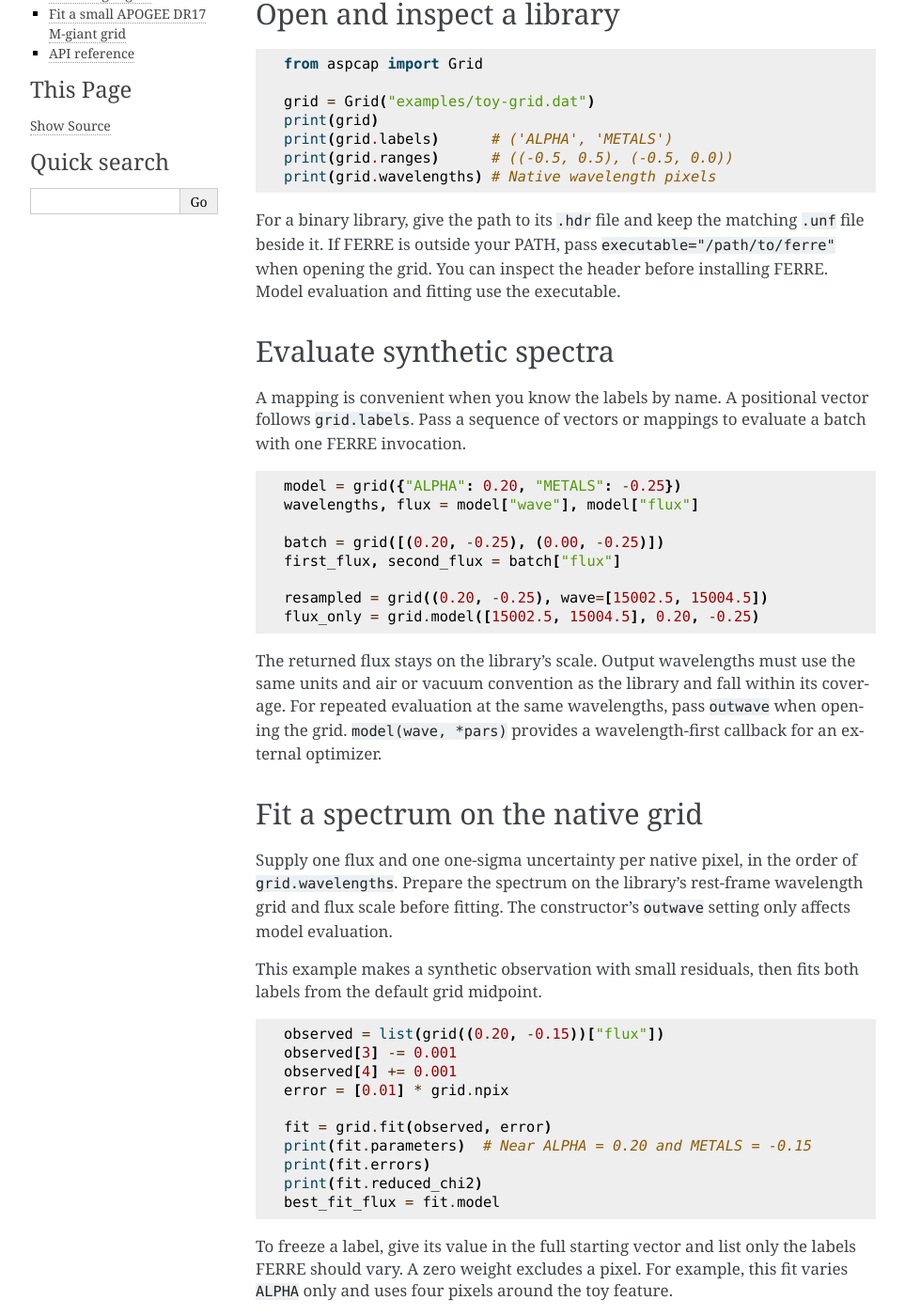
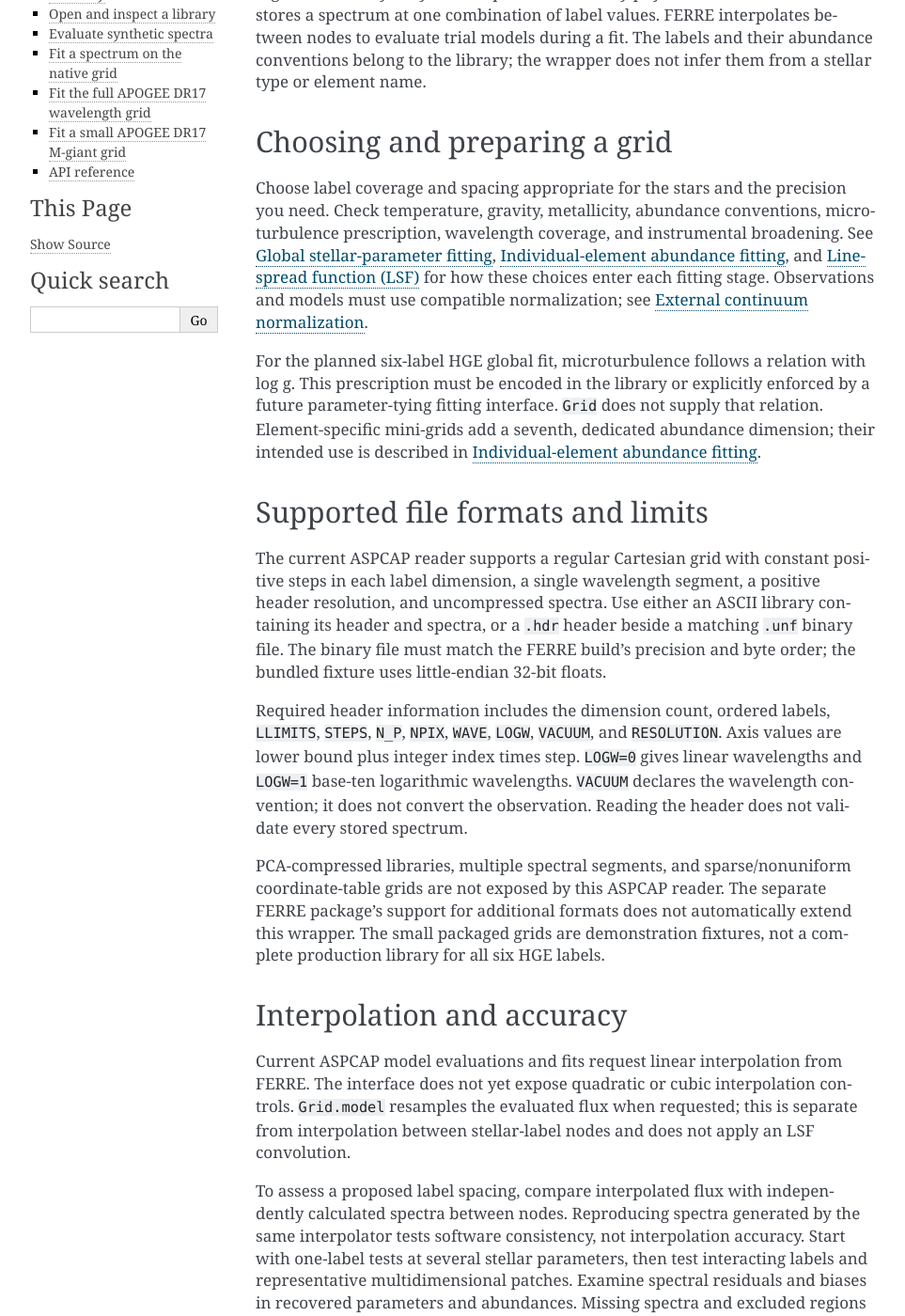
Before and after one commit to dnidever/aspcap, a Sphinx documentation site: the page built from docs/grid.rst, in a window 1280 px wide and 1400 px high, scrolled down 237 px. Shown: the whole window at 94% size, without its empty margins (148-1111 px from the left). Built offline with Sphinx 7.4.7, drawn with Linux system fonts in a browser that asks for light colours; some of the changed text lies outside the part shown.

Commit message:
Add topic guides for grids, LSF, normalization, and both fitting stages

```diff
--- /dev/null
+++ b/docs/element-fitting.rst
@@ -0,0 +1,102 @@
+Individual-element abundance fitting
+====================================
+
+After :doc:`global-fitting`, fit each target element in selected spectral
+windows. Hold all grid dimensions fixed except the abundance dimension,
+which is varied to fit the target element's abundance. Retain the supplied
+continuum throughout this stage.
+
+Choosing the abundance dimension
+--------------------------------
+
+Conventional grids use an existing abundance dimension: alpha elements can use
+``[alpha/M]``, carbon and nitrogen their respective dimensions, and other
+elements ``[M/H]``. The exact label names come from ``grid.labels``. Changing
+an alpha or metallicity dimension changes several elements in the model, so
+windows must isolate features suitable for measuring the target element.
+
+We are also developing **mini-grids**, with the six global stellar labels plus
+a dedicated seventh dimension that changes the abundance of just one target
+element. That element's fit holds the six global labels fixed and varies only
+its dedicated abundance dimension. The present generic interface can select a
+single supplied grid label, but it does not generate mini-grids, choose them
+automatically, or supply a validated mini-grid analysis pipeline. A suitable
+library and an explicit abundance-scale convention are required.
+
+Windows, weights, and masks
+---------------------------
+
+``fit_abundance`` accepts inclusive wavelength windows. A usable pixel inside
+any window receives weight one; a pixel outside receives zero. Overlapping
+windows do not increase its weight. Measurement uncertainties also enter the
+fit. A Boolean ``mask`` uses True for unusable pixels. Nonfinite flux and
+nonpositive or nonfinite uncertainties are excluded.
+
+Arbitrary element-specific weight curves are not currently exposed by
+``fit_abundance``. For explicit nonnegative pixel weights and one free label,
+use ``Grid.fit(..., free_labels=(label,), weights=weights)`` after preparing
+the normalized arrays. This lower-level route does not perform the abundance
+conversion or assemble the element-result dictionary for you.
+
+A runnable example
+------------------
+
+Run from the repository checkout with ASPCAP and FERRE installed:
+
+.. code-block:: python
+
+   import csv
+   from aspcap import Grid, fit_abundance
+
+   grid = Grid("examples/toy-grid.dat")
+   with open("examples/toy-spectrum.csv", newline="") as handle:
+       rows = list(csv.DictReader(handle))
+   wave, flux, error, continuum = [
+       [float(row[name]) for row in rows]
+       for name in ("wavelength", "flux", "error", "continuum")
+   ]
+   result, pixels = fit_abundance(
+       grid, wave, flux, error, continuum,
+       {"ALPHA": 0.0, "METALS": -0.25},
+       star_id="synthetic-star", species="Mg", label="ALPHA",
+       windows=[(15002, 15005)], add_labels=("METALS",),
+   )
+   print(result["abundance"])
+   print(result["conditional_error"])
+   diagnostic_rows = list(pixels)
+
+Supply one row per native grid pixel. Wavelengths must match the grid and be
+in the stellar rest frame. Flux and error must have the same units as the
+positive continuum; the function divides both by it. If arrays are already
+normalized, supply a continuum of ones to avoid normalizing them again.
+For the command-line equivalent and configuration files, see :doc:`quickstart`
+and :doc:`inputs`.
+
+Abundance scales
+----------------
+
+``raw_value`` is the fitted library coordinate. ``add_labels`` names distinct
+fixed logarithmic labels whose global-fit values are added to it to report
+``[X/H]``. In the example, an ALPHA value of 0.20 and fixed METALS of -0.25
+produce a reported [Mg/H] of -0.05. This conversion is appropriate only when
+those labels mean [alpha/M] and [M/H] in the supplied library.
+
+If the free dimension already represents [X/H], leave ``add_labels`` empty.
+Do not assume a mini-grid's abundance zero point or scale from its label name;
+record and check the library convention. The routine does not infer it.
+
+Outputs and interpretation
+--------------------------
+
+The result includes the species, fitted label, raw value, reported abundance,
+conditional error, FERRE reduced chi-square, number of used pixels, and flags.
+``GRID_EDGE`` marks a solution within one eighth of a grid step of a bound;
+``NO_UNCERTAINTY`` marks an unavailable positive FERRE uncertainty. These are
+limited checks rather than a complete scientific quality assessment.
+
+Each diagnostic row contains wavelength, normalized flux, normalized error,
+model flux, and window weight. Inspect the target features and blends before
+accepting a measurement. Errors are conditional on the fixed global parameters
+and continuum; uncertainty in those inputs and model systematics are not
+propagated. Current fits use linear interpolation. Automatic iteration over an
+element list and calibration of abundances remain future pipeline work.
--- a/docs/grid.rst
+++ b/docs/grid.rst
@@ -1,10 +1,73 @@
-Working with Grid
-=================
+Synthetic spectral grids
+========================
 
 Use :class:`aspcap.Grid` to inspect a FERRE library, generate synthetic spectra,
 or fit stellar labels with FERRE. Run these examples from the repository
 checkout after following the installation steps in :doc:`quickstart`. They
 use the bundled synthetic library and vacuum wavelengths in ångströms.
+
+A grid is a library of synthetic spectra indexed by physical labels. Each node
+stores a spectrum at one combination of label values. FERRE interpolates
+between nodes to evaluate trial models during a fit. The labels and their
+abundance conventions belong to the library; the wrapper does not infer them
+from a stellar type or element name.
+
+Choosing and preparing a grid
+-----------------------------
+
+Choose label coverage and spacing appropriate for the stars and the precision
+you need. Check temperature, gravity, metallicity, abundance conventions,
+microturbulence prescription, wavelength coverage, and instrumental broadening.
+See :doc:`global-fitting`, :doc:`element-fitting`, and :doc:`lsf` for how these
+choices enter each fitting stage. Observations and models must use compatible
+normalization; see :doc:`continuum`.
+
+For the planned six-label HGE global fit, microturbulence follows a relation
+with log g. This prescription must be encoded in the library or explicitly
+enforced by a future parameter-tying fitting interface. ``Grid`` does not
+supply that relation. Element-specific mini-grids add a seventh, dedicated
+abundance dimension; their intended use is described in :doc:`element-fitting`.
+
+Supported file formats and limits
+---------------------------------
+
+The current ASPCAP reader supports a regular Cartesian grid with constant
+positive steps in each label dimension, a single wavelength segment, a positive
+header resolution, and uncompressed spectra. Use either an ASCII library
+containing its header and spectra, or a ``.hdr`` header beside a matching
+``.unf`` binary file. The binary file must match the FERRE build's precision
+and byte order; the bundled fixture uses little-endian 32-bit floats.
+
+Required header information includes the dimension count, ordered labels,
+``LLIMITS``, ``STEPS``, ``N_P``, ``NPIX``, ``WAVE``, ``LOGW``, ``VACUUM``, and
+``RESOLUTION``. Axis values are lower bound plus integer index times step.
+``LOGW=0`` gives linear wavelengths and ``LOGW=1`` base-ten logarithmic
+wavelengths. ``VACUUM`` declares the wavelength convention; it does not convert
+the observation. Reading the header does not validate every stored spectrum.
+
+PCA-compressed libraries, multiple spectral segments, and sparse/nonuniform
+coordinate-table grids are not exposed by this ASPCAP reader. The separate
+FERRE package's support for additional formats does not automatically extend
+this wrapper. The small packaged grids are demonstration fixtures, not a
+complete production library for all six HGE labels.
+
+Interpolation and accuracy
+--------------------------
+
+Current ASPCAP model evaluations and fits request linear interpolation from
+FERRE. The interface does not yet expose quadratic or cubic interpolation
+controls. ``Grid.model`` resamples the evaluated flux when requested; this is
+separate from interpolation between stellar-label nodes and does not apply
+an LSF convolution.
+
+To assess a proposed label spacing, compare interpolated flux with independently
+calculated spectra between nodes. Reproducing spectra generated by the same
+interpolator tests software consistency, not interpolation accuracy. Start with
+one-label tests at several stellar parameters, then test interacting labels
+and representative multidimensional patches. Examine spectral residuals and
+biases in recovered parameters and abundances. Missing spectra and excluded
+regions require explicit format and validity support; zero-filled nodes should
+not be assumed to create exclusion boundaries in this wrapper.
 
 Open and inspect a library
 --------------------------
@@ -100,12 +163,12 @@ log g from 0.0 to 2.0, and effective temperatures from 3400 to 3800 K.
 The generator reconstructs all 7,514 modeled detector pixels from the
 same SDSS DR17 Synspec NLTE M-giant library as the smaller fixture below.
 
-Install ASPCAP from the project branch to get the grid and detector
+Install ASPCAP from PyPI to get the grid and detector
 weights as package data. The installed files occupy about 4.3 MB.
 
 .. code-block:: sh
 
-   python -m pip install 'git+https://github.com/dnidever/aspcap.git@hge/first-abundance-fit'
+   python -m pip install --upgrade aspcap
 
 To reproduce the grid from SDSS, run
 ``python examples/download_dr17_mgiant.py dr17-grid`` from the checkout
```
Also changed, not shown: docs/continuum.rst (+21 -0 lines), docs/global-fitting.rst (added, +90 -0 lines), docs/index.rst (+10 -4 lines), docs/lsf.rst (added, +56 -0 lines).
